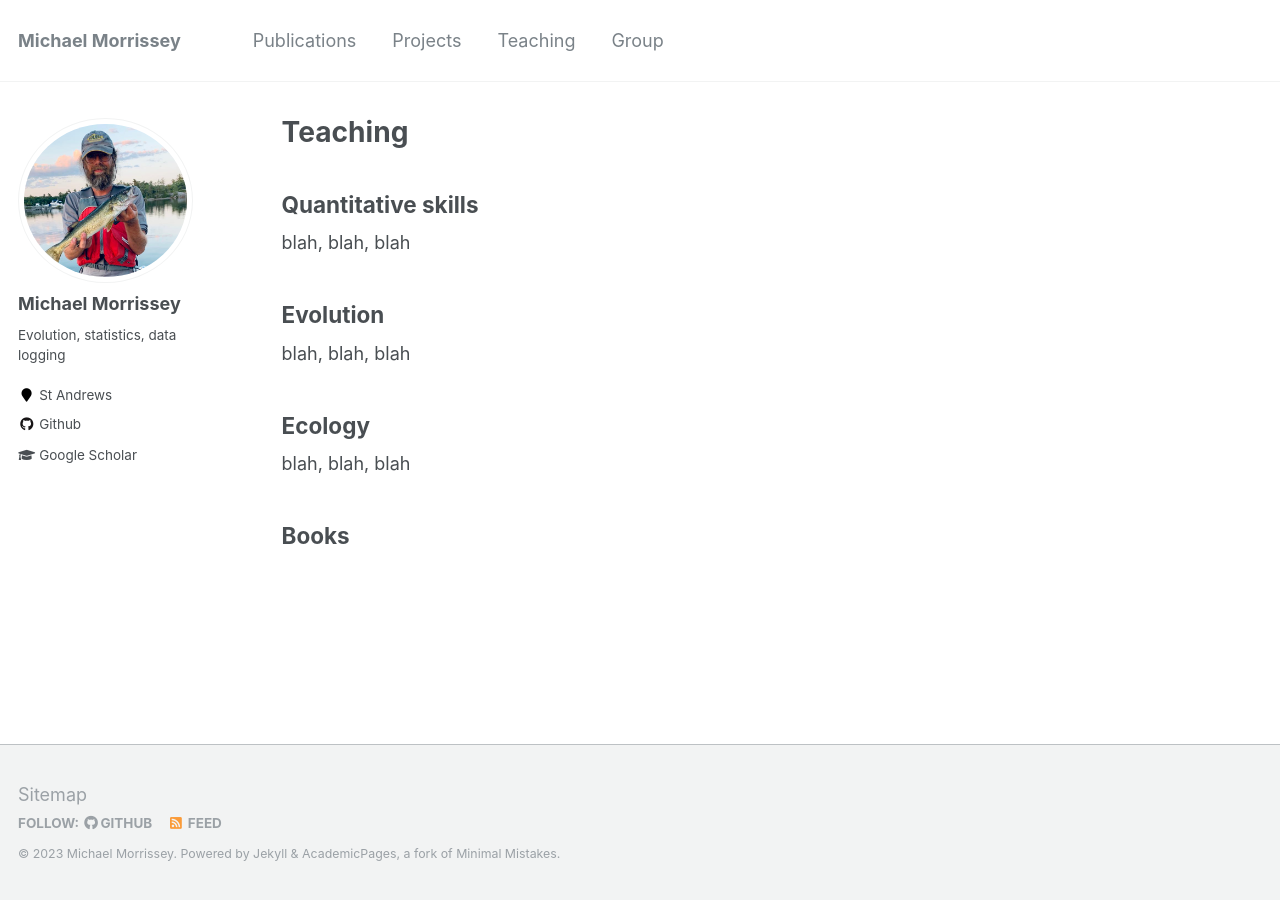
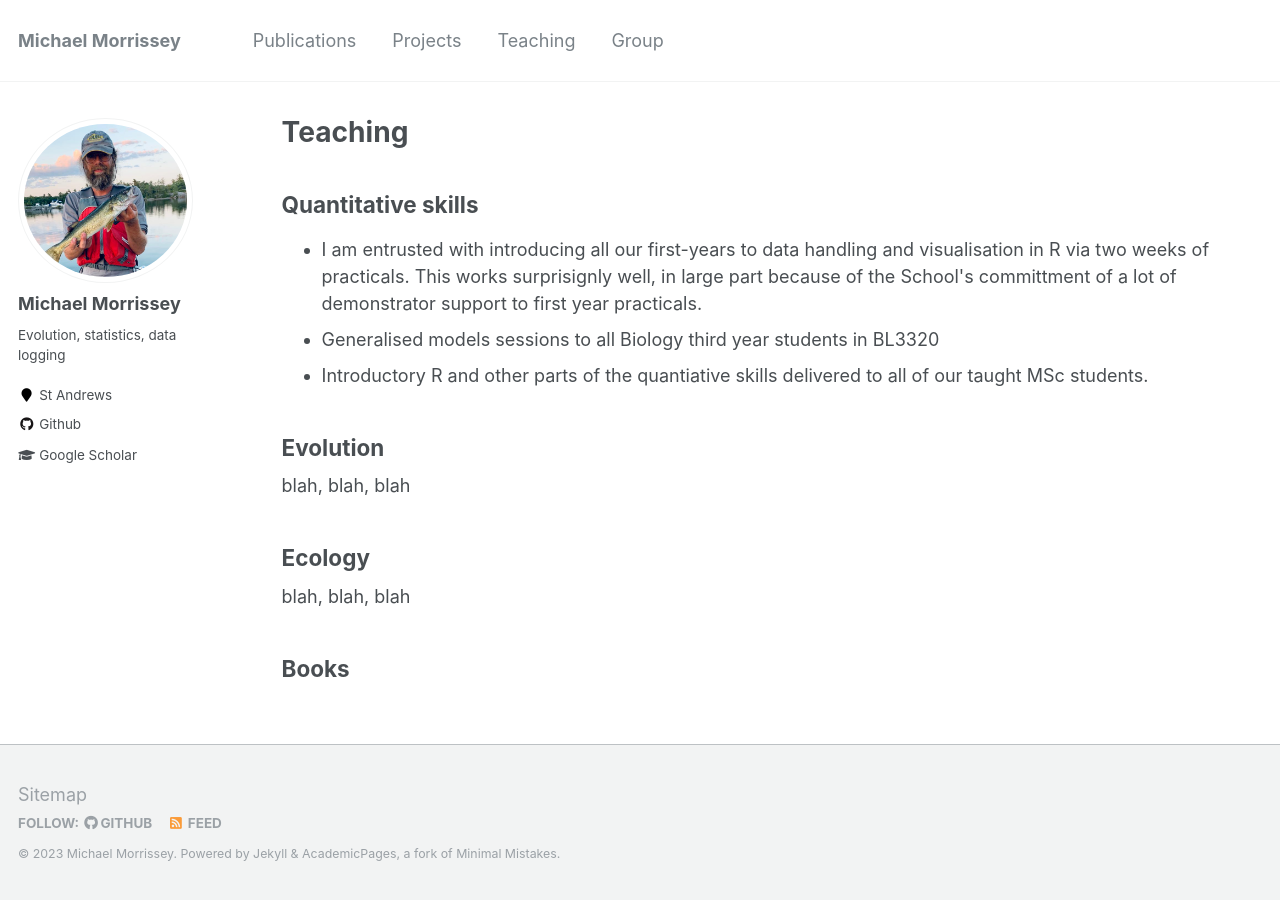
Before and after one commit to mbmorrissey/mbmorrissey.github.io, a Jekyll site: the page built from _pages/teaching.html, in a window 1280 px wide. Built offline with Jekyll 4.4.1, drawn with Linux system fonts in a browser that asks for light colours.

Commit message:
Update teaching.html

```diff
--- a/_pages/teaching.html
+++ b/_pages/teaching.html
@@ -16,7 +16,11 @@ author_profile: true
 
 <h2>Quantitative skills</h2>
 
-blah, blah, blah
+<ul>
+  <li>I am entrusted with introducing all our first-years to data handling and visualisation in R via two weeks of practicals.  This works surprisignly well, in large part because of the School's committment of a lot of demonstrator support to first year practicals.</li>
+  <li>Generalised models sessions to all Biology third year students in BL3320</li>
+  <li>Introductory R and other parts of the quantiative skills delivered to all of our taught MSc students.</li>
+</ul>
 
 <h2>Evolution</h2>
 
```
